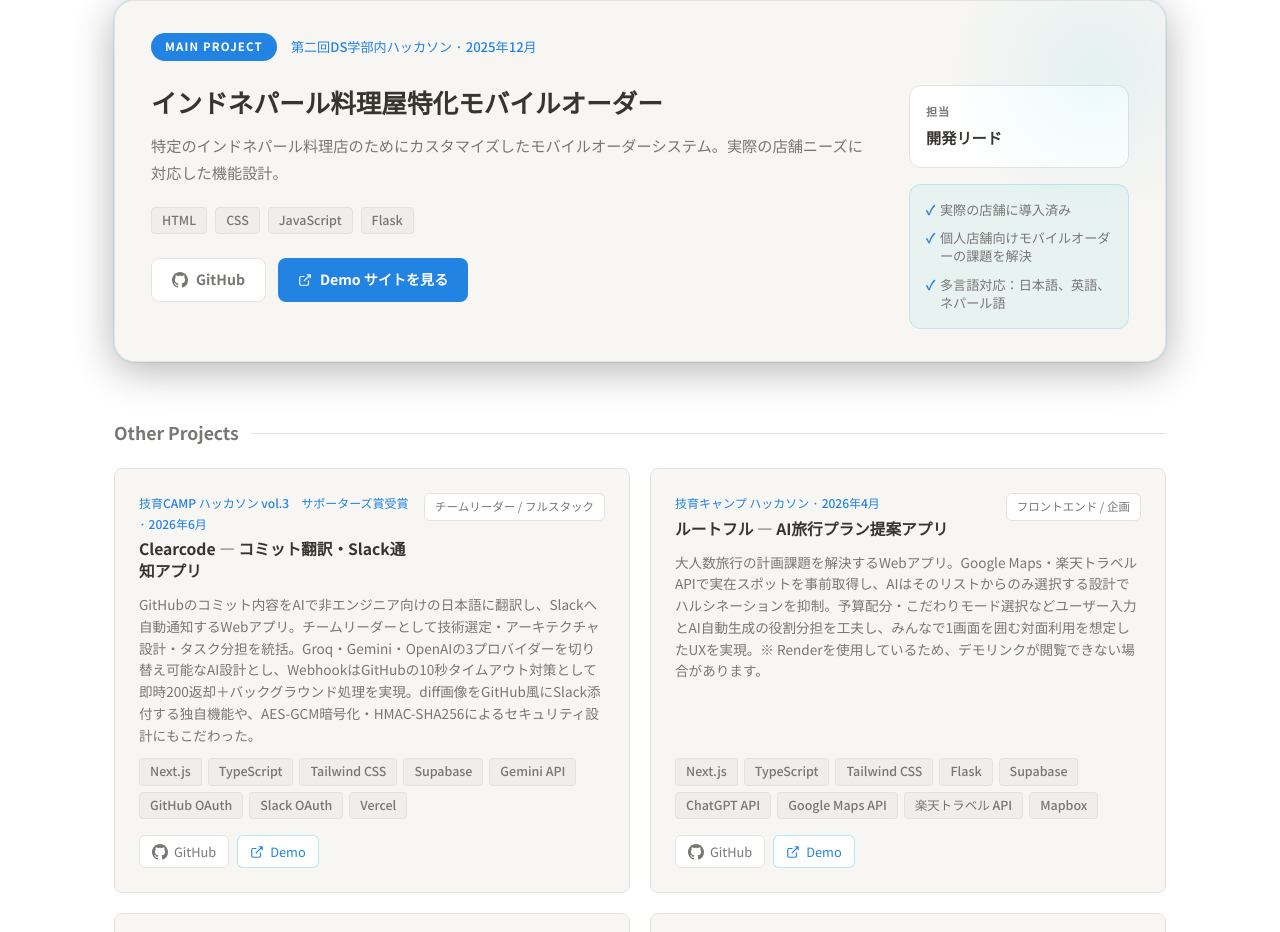
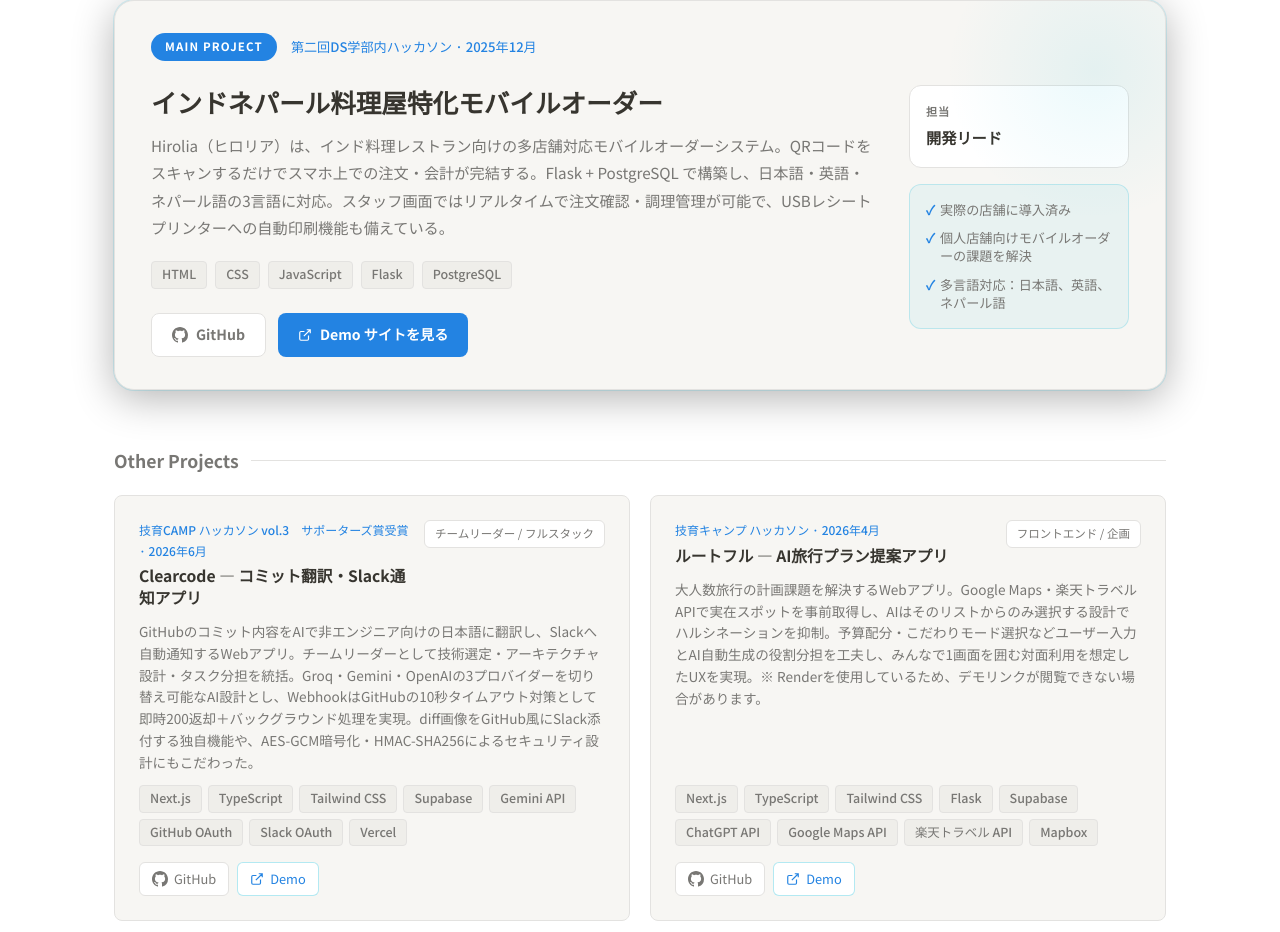
Before and after one commit to s2422092/portfolio, a React (Vite) app: page / in a window 1280 px wide. Shown: the part 3413-4345 px from the top of the page. Built offline with nearby package versions, Linux system fonts and the light colour scheme.

Commit message:
モバイルオーダの詳細を変更させた

```diff
--- a/src/data/profile.js
+++ b/src/data/profile.js
@@ -95,8 +95,8 @@ export const projects = [
     title: 'インドネパール料理屋特化モバイルオーダー',
     event: '第二回DS学部内ハッカソン',
     period: '2025年12月',
-    description: '特定のインドネパール料理店のためにカスタマイズしたモバイルオーダーシステム。実際の店舗ニーズに対応した機能設計。',
-    tech: ['HTML', 'CSS', 'JavaScript', 'Flask'],
+    description: 'Hirolia（ヒロリア）は、インド料理レストラン向けの多店舗対応モバイルオーダーシステム。QRコードをスキャンするだけでスマホ上での注文・会計が完結する。Flask + PostgreSQL で構築し、日本語・英語・ネパール語の3言語に対応。スタッフ画面ではリアルタイムで注文確認・調理管理が可能で、USBレシートプリンターへの自動印刷機能も備えている。',
+    tech: ['HTML', 'CSS', 'JavaScript', 'Flask', 'PostgreSQL'],
     github: 'https://github.com/s2422092/hirolia',
     demo: 'https://hirolia-order.com/',
     role: '開発リード',
```
